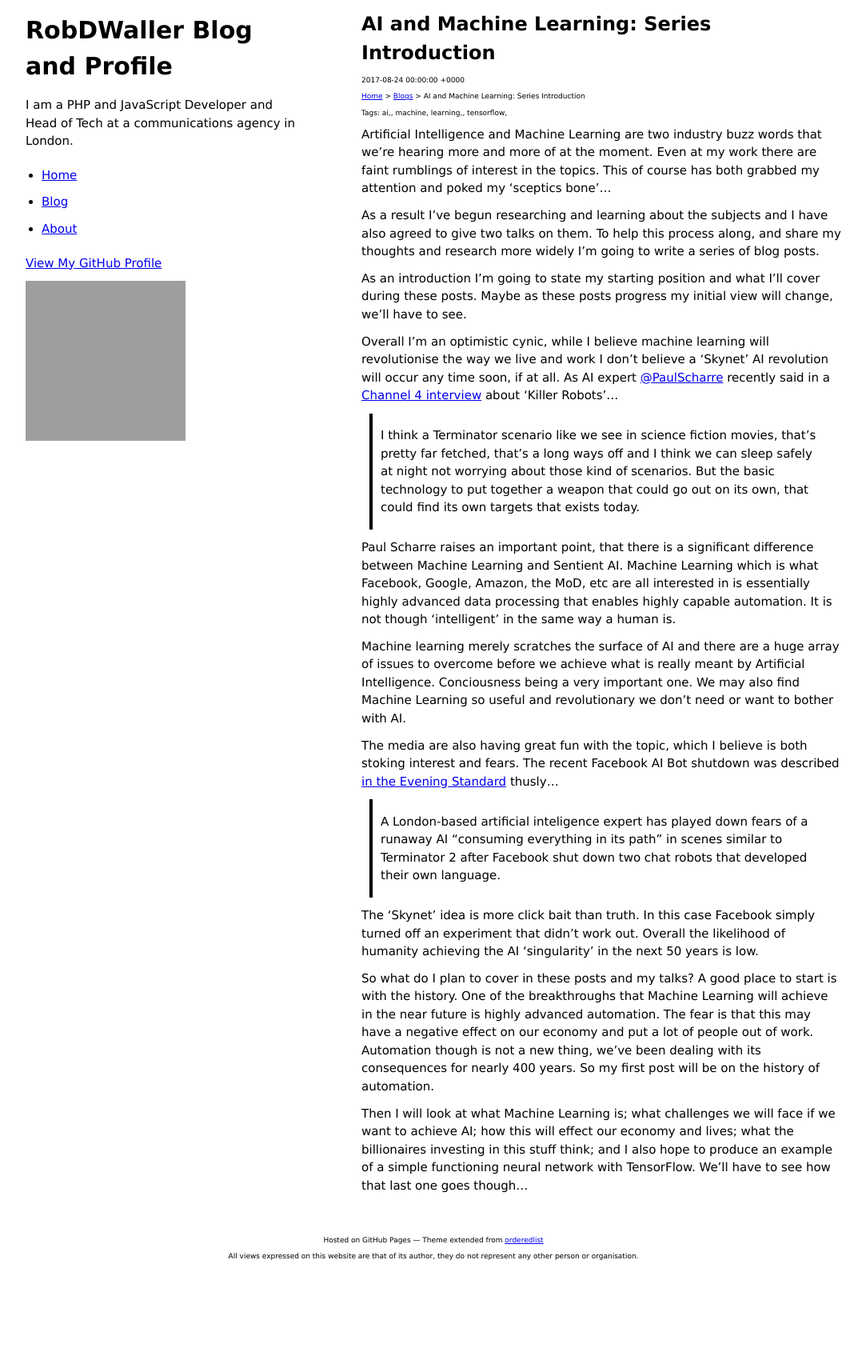
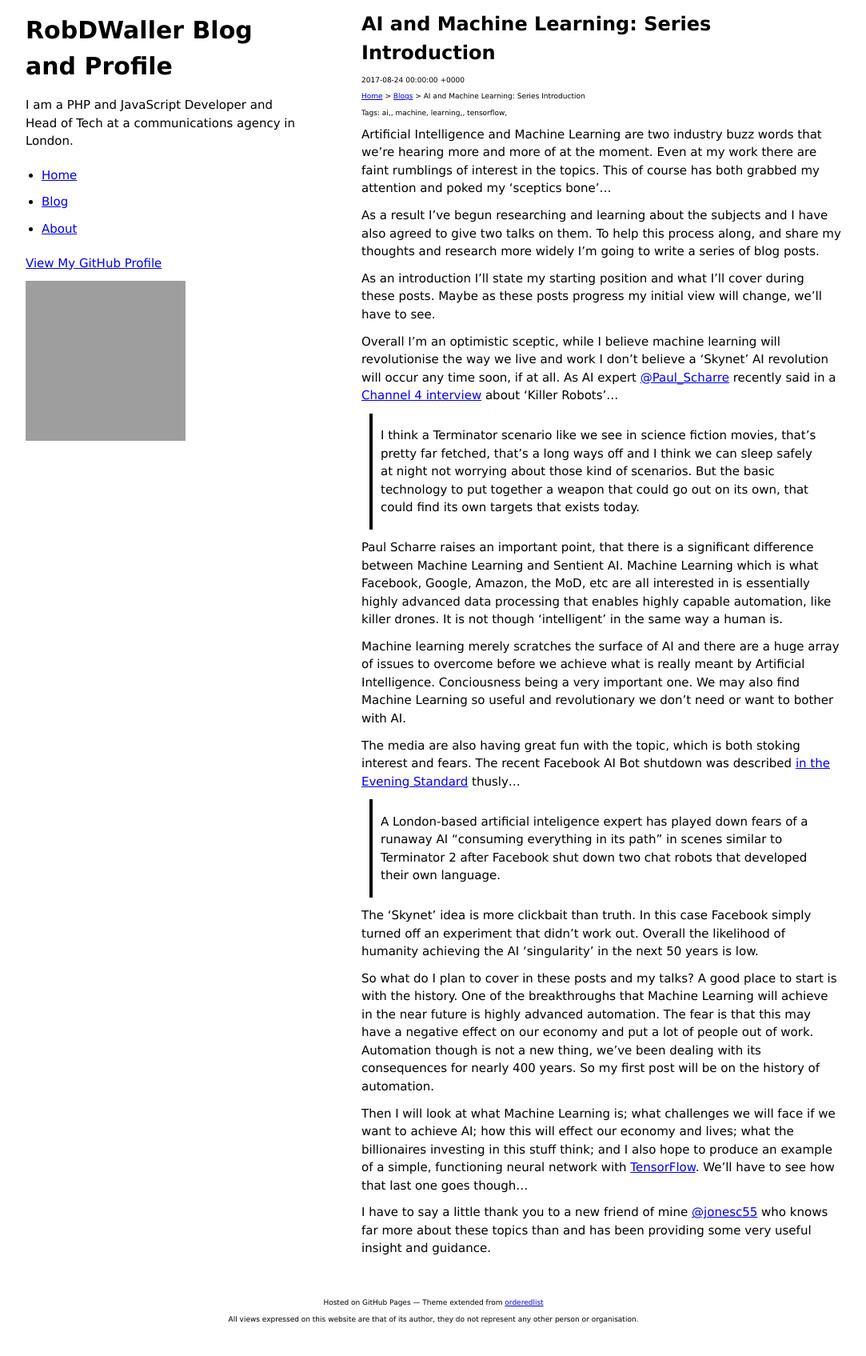
Before and after one commit to RobDWaller/robdwaller.github.io, a Jekyll site: the page built from _posts/2017-08-24-ai-machine-learning-series-introduction.md, in a window 1280 px wide. Shown: the whole page at 80% size, without its empty margins (98-1181 px from the left). Built offline with Jekyll 4.4.1, drawn with Linux system fonts in a browser that asks for light colours; before the commit the page ends 1616 px from its top, so only the background shows below that; grey boxes are pictures that could not be loaded.

Commit message:
Edits to my ai post, added links etc.

```diff
--- a/_posts/2017-08-24-ai-machine-learning-series-introduction.md
+++ b/_posts/2017-08-24-ai-machine-learning-series-introduction.md
@@ -10,22 +10,24 @@ Artificial Intelligence and Machine Learning are two industry buzz words that we
 
 As a result I've begun researching and learning about the subjects and I have also agreed to give two talks on them. To help this process along, and share my thoughts and research more widely I'm going to write a series of blog posts.
 
-As an introduction I'm going to state my starting position and what I'll cover during these posts. Maybe as these posts progress my initial view will change, we'll have to see.
+As an introduction I'll state my starting position and what I'll cover during these posts. Maybe as these posts progress my initial view will change, we'll have to see.
 
-Overall I'm an optimistic cynic, while I believe machine learning will revolutionise the way we live and work I don't believe a 'Skynet' AI revolution will occur any time soon, if at all. As AI expert [@PaulScharre](https://twitter.com/PaulScharre) recently said in a [Channel 4 interview](https://www.channel4.com/news/paul-scharre-terminator-scenario-is-far-fetched) about 'Killer Robots'...
+Overall I'm an optimistic sceptic, while I believe machine learning will revolutionise the way we live and work I don't believe a 'Skynet' AI revolution will occur any time soon, if at all. As AI expert [@Paul_Scharre](https://twitter.com/PaulScharre) recently said in a [Channel 4 interview](https://www.channel4.com/news/paul-scharre-terminator-scenario-is-far-fetched) about 'Killer Robots'...
 
 >I think a Terminator scenario like we see in science fiction movies, that's pretty far fetched, that's a long ways off and I think we can sleep safely at night not worrying about those kind of scenarios. But the basic technology to put together a weapon that could go out on its own, that could find its own targets that exists today.
 
-Paul Scharre raises an important point, that there is a significant difference between Machine Learning and Sentient AI. Machine Learning which is what Facebook, Google, Amazon, the MoD, etc are all interested in is essentially highly advanced data processing that enables highly capable automation. It is not though 'intelligent' in the same way a human is.
+Paul Scharre raises an important point, that there is a significant difference between Machine Learning and Sentient AI. Machine Learning which is what Facebook, Google, Amazon, the MoD, etc are all interested in is essentially highly advanced data processing that enables highly capable automation, like killer drones. It is not though 'intelligent' in the same way a human is.
 
 Machine learning merely scratches the surface of AI and there are a huge array of issues to overcome before we achieve what is really meant by Artificial Intelligence. Conciousness being a very important one. We may also find Machine Learning so useful and revolutionary we don't need or want to bother with AI.
 
-The media are also having great fun with the topic, which I believe is both stoking interest and fears. The recent Facebook AI Bot shutdown was described [in the Evening Standard](https://www.standard.co.uk/news/techandgadgets/london-tech-expert-dont-expect-skynet-situation-any-time-soon-after-facebook-shuts-down-ai-a3601601.html) thusly...
+The media are also having great fun with the topic, which is both stoking interest and fears. The recent Facebook AI Bot shutdown was described [in the Evening Standard](https://www.standard.co.uk/news/techandgadgets/london-tech-expert-dont-expect-skynet-situation-any-time-soon-after-facebook-shuts-down-ai-a3601601.html) thusly...
 
 > A London-based artificial inteligence expert has played down fears of a runaway AI "consuming everything in its path" in scenes similar to Terminator 2 after Facebook shut down two chat robots that developed their own language.
 
-The 'Skynet' idea is more click bait than truth. In this case Facebook simply turned off an experiment that didn't work out. Overall the likelihood of humanity achieving the AI 'singularity' in the next 50 years is low.
+The 'Skynet' idea is more clickbait than truth. In this case Facebook simply turned off an experiment that didn't work out. Overall the likelihood of humanity achieving the AI 'singularity' in the next 50 years is low.
 
 So what do I plan to cover in these posts and my talks? A good place to start is with the history. One of the breakthroughs that Machine Learning will achieve in the near future is highly advanced automation. The fear is that this may have a negative effect on our economy and put a lot of people out of work. Automation though is not a new thing, we've been dealing with its consequences for nearly 400 years. So my first post will be on the history of automation.
 
-Then I will look at what Machine Learning is; what challenges we will face if we want to achieve AI; how this will effect our economy and lives; what the billionaires investing in this stuff think; and I also hope to produce an example of a simple functioning neural network with TensorFlow. We'll have to see how that last one goes though...
+Then I will look at what Machine Learning is; what challenges we will face if we want to achieve AI; how this will effect our economy and lives; what the billionaires investing in this stuff think; and I also hope to produce an example of a simple, functioning neural network with [TensorFlow](https://www.tensorflow.org/). We'll have to see how that last one goes though...
+
+I have to say a little thank you to a new friend of mine [@jonesc55](https://twitter.com/jonesc55) who knows far more about these topics than and has been providing some very useful insight and guidance.
```
